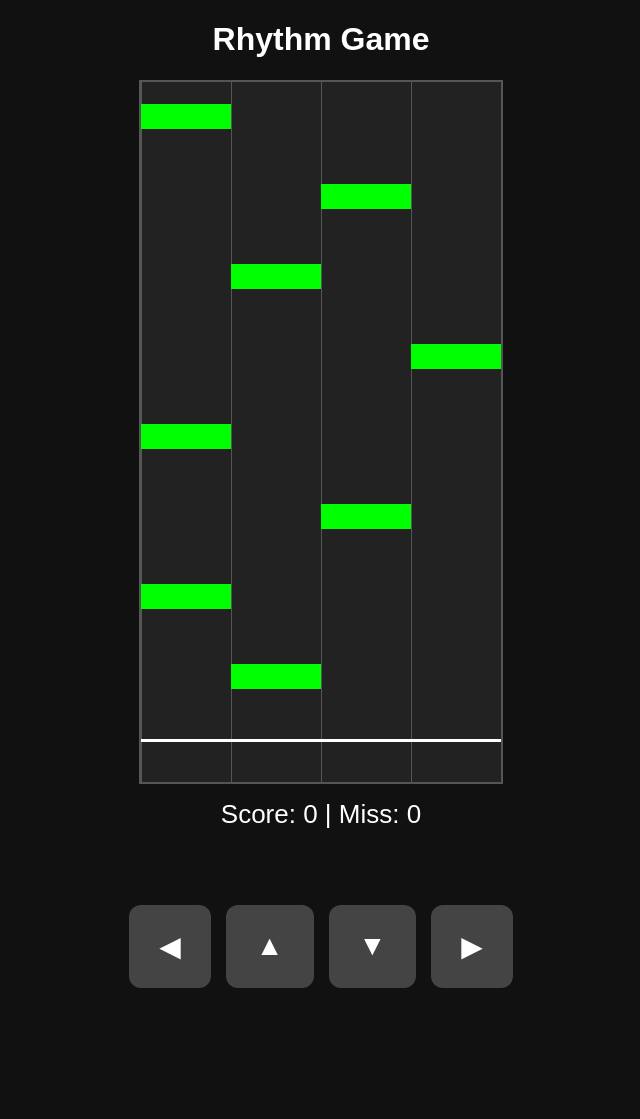
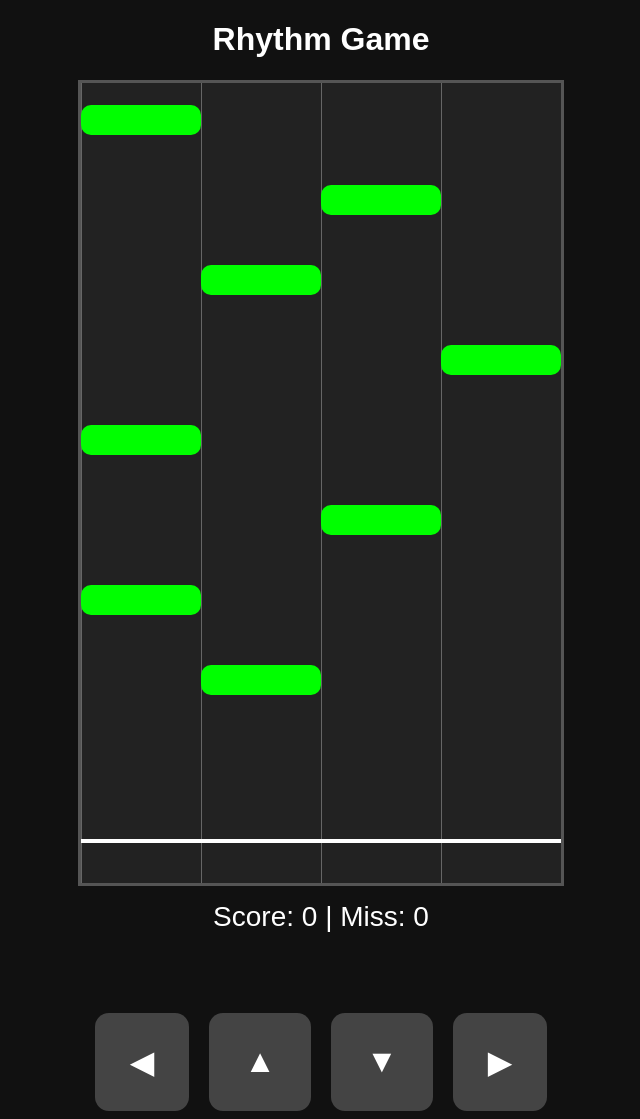
Before and after one commit to Mafatikhul281/seberapa-nasionalis, a Flask app: page /rhythm-game in a window 1280 px wide. Shown: the whole page, without its empty margins (319-959 px from the left). Before the commit the page ends 988 px from the top, so only its background shows below. Run offline with Flask 3, Linux system fonts and the light colour scheme.

Commit message:
Update rhythm.html

```diff
--- a/templates/rhythm.html
+++ b/templates/rhythm.html
@@ -12,32 +12,33 @@
         }
         #game {
             position: relative;
-            width: 360px;
-            height: 700px;
+            width: 480px;
+            height: 800px;
             margin: 0 auto;
             background: #222;
-            border: 2px solid #555;
+            border: 3px solid #555;
             overflow: hidden;
         }
         .note {
             position: absolute;
-            width: 90px;
-            height: 25px;
+            width: 120px;
+            height: 30px;
             background: #0f0;
+            border-radius: 10px;
         }
         .lane {
             position: absolute;
-            width: 90px;
-            height: 700px;
+            width: 120px;
+            height: 800px;
             top: 0;
-            border-left: 1px solid #555;
+            border-left: 1px solid #666;
         }
         .lane:first-child {
             border-left: none;
         }
         #score, #feedback {
             margin-top: 15px;
-            font-size: 26px;
+            font-size: 28px;
         }
         #feedback {
             font-weight: bold;
@@ -47,16 +48,17 @@
         #touch-controls {
             display: flex;
             justify-content: center;
-            gap: 15px;
-            margin-top: 20px;
+            gap: 20px;
+            margin-top: 25px;
+            flex-wrap: wrap;
         }
         #touch-controls button {
-            padding: 25px 30px;
-            font-size: 28px;
+            padding: 30px 35px;
+            font-size: 32px;
             background: #444;
             color: white;
             border: none;
-            border-radius: 12px;
+            border-radius: 14px;
         }
         #touch-controls button:active {
             background: #666;
@@ -66,7 +68,7 @@
             bottom: 40px;
             left: 0;
             width: 100%;
-            height: 3px;
+            height: 4px;
             background: white;
             z-index: 10;
         }
@@ -90,7 +92,7 @@
     <script>
         const game = document.getElementById("game");
         const lanes = 4;
-        const laneWidth = 90;
+        const laneWidth = 120;
         const notes = [];
         let score = 0;
         let miss = 0;
@@ -120,7 +122,7 @@
                 let top = parseInt(note.style.top);
                 top += speed;
                 note.style.top = `${top}px`;
-                if (top > 700) {
+                if (top > 800) {
                     game.removeChild(note);
                     notes.splice(i, 1);
                     i--;
@@ -149,14 +151,14 @@
                 const note = notes[i];
                 const top = parseInt(note.style.top);
                 if (parseInt(note.dataset.lane) === lane) {
-                    const diff = Math.abs(top - 660); // hit-line: 700 - 40
-                    if (diff < 15) {
+                    const diff = Math.abs(top - 760); // hit-line at bottom - 40
+                    if (diff < 30) {
                         showFeedback("Perfect", "#00ffcc");
                         score += 2;
-                    } else if (diff < 35) {
+                    } else if (diff < 60) {
                         showFeedback("Great", "#66ff66");
                         score += 1;
-                    } else if (diff < 60) {
+                    } else if (diff < 90) {
                         showFeedback("Good", "#ffff66");
                         score += 0.5;
                     } else {
```
